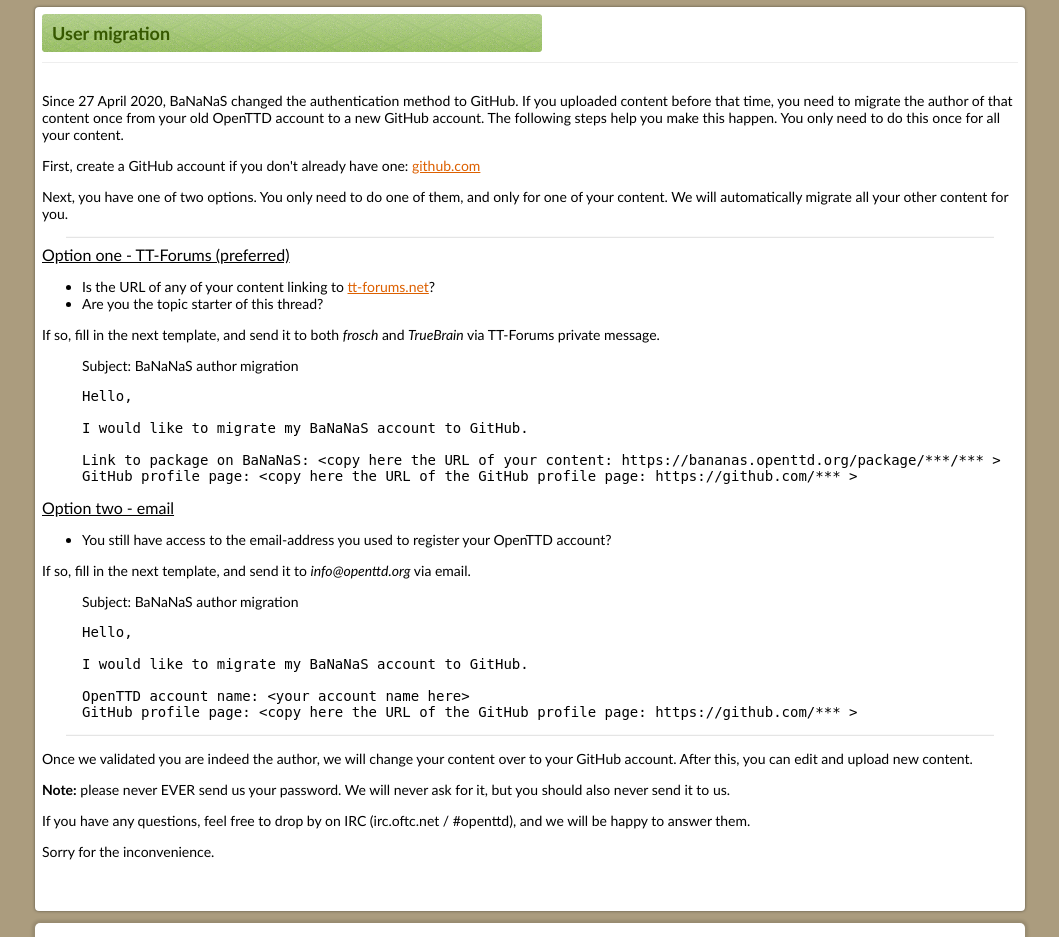
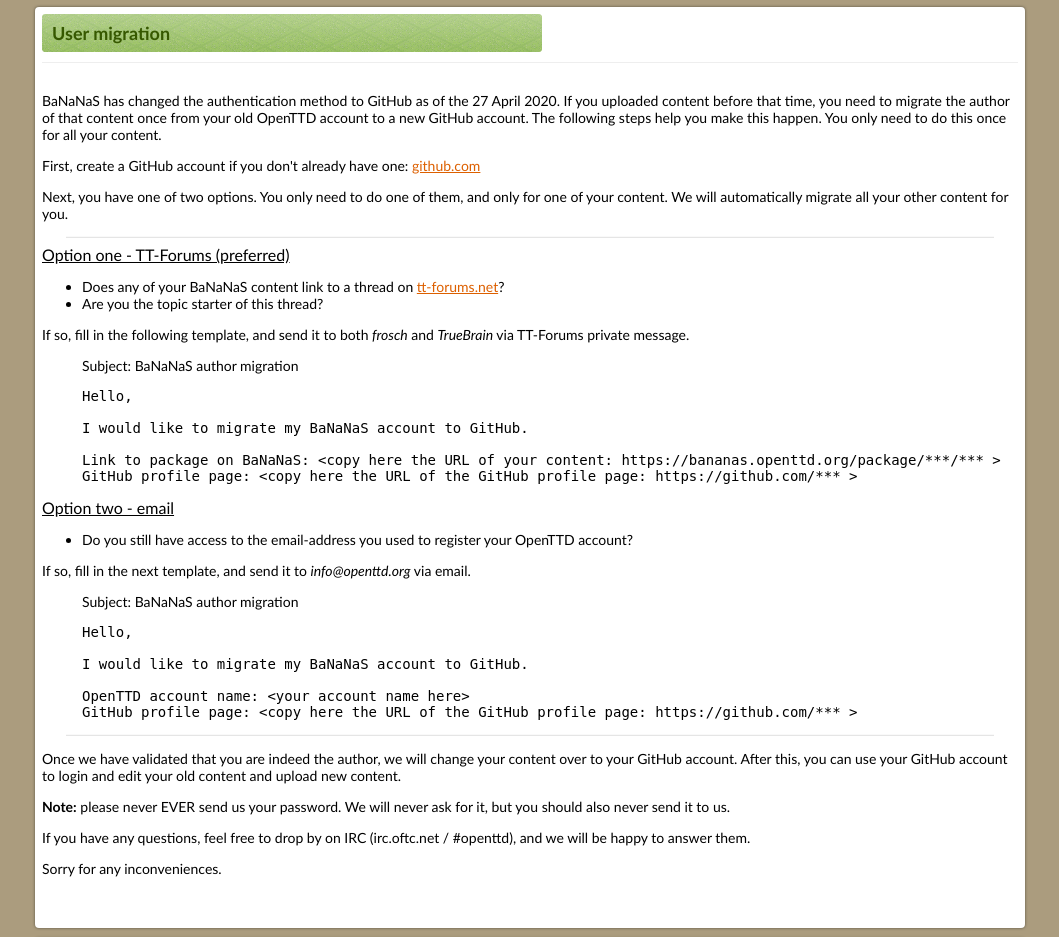
Before and after one commit to OpenTTD/bananas-frontend-web, a Python web app: template webclient/templates/user_migration.html in a window 1280 px wide. Shown: the part 122-1059 px from the top of the page, without its empty margins (110-1169 px from the left). Run offline with Jinja, Linux system fonts and the light colour scheme; the template is opened without the code that fills it, so the values that code supplies are empty.

Commit message:
Some reformulations
Change: Slightly change migration message template, to make it easier for us. (#33)

```diff
--- a/webclient/templates/user_migration.html
+++ b/webclient/templates/user_migration.html
@@ -6,7 +6,7 @@
 {% block content %}
 
 <p>
-Since 27 April 2020, BaNaNaS changed the authentication method to GitHub.
+BaNaNaS has changed the authentication method to GitHub as of the 27 April 2020.
 If you uploaded content before that time, you need to migrate the author of that content once from your old OpenTTD account to a new GitHub account.
 The following steps help you make this happen. You only need to do this once for all your content.
 </p>
@@ -26,12 +26,12 @@
 <h3> Option one - TT-Forums (preferred) </h3>
 
 <ul>
-<li> Is the URL of any of your content linking to <a href="https://tt-forums.net">tt-forums.net</a>? </li>
+<li> Does any of your BaNaNaS content link to a thread on <a href="https://tt-forums.net">tt-forums.net</a>? </li>
 <li> Are you the topic starter of this thread? </li>
 </ul>
 
 <p>
-If so, fill in the next template, and send it to both <i>frosch</i> and <i>TrueBrain</i> via TT-Forums private message.
+If so, fill in the following template, and send it to both <i>frosch</i> and <i>TrueBrain</i> via TT-Forums private message.
 </p>
 
 <blockquote>
@@ -49,7 +49,7 @@
 <h3> Option two - email </h3>
 
 <ul>
-<li> You still have access to the email-address you used to register your OpenTTD account? </li>
+<li> Do you still have access to the email-address you used to register your OpenTTD account? </li>
 </ul>
 
 <p>
@@ -71,8 +71,8 @@
 <hr/>
 
 <p>
-Once we validated you are indeed the author, we will change your content over to your GitHub account.
-After this, you can edit and upload new content.
+Once we have validated that you are indeed the author, we will change your content over to your GitHub account.
+After this, you can use your GitHub account to login and edit your old content and upload new content.
 </p>
 
 <p>
@@ -85,7 +85,7 @@
 </p>
 
 <p>
-Sorry for the inconvenience.
+Sorry for any inconveniences.
 </p>
 
 {% endblock %}
```
